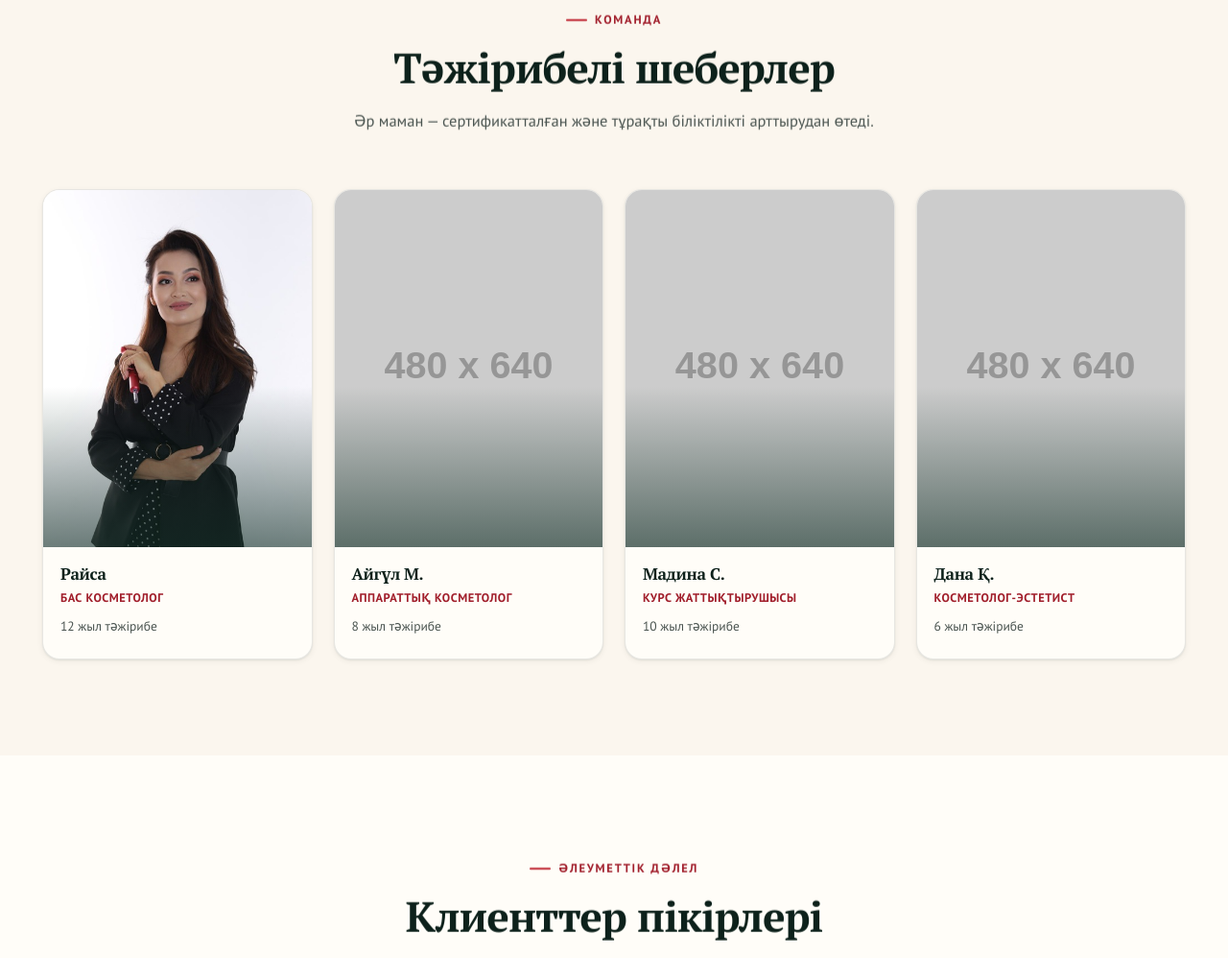
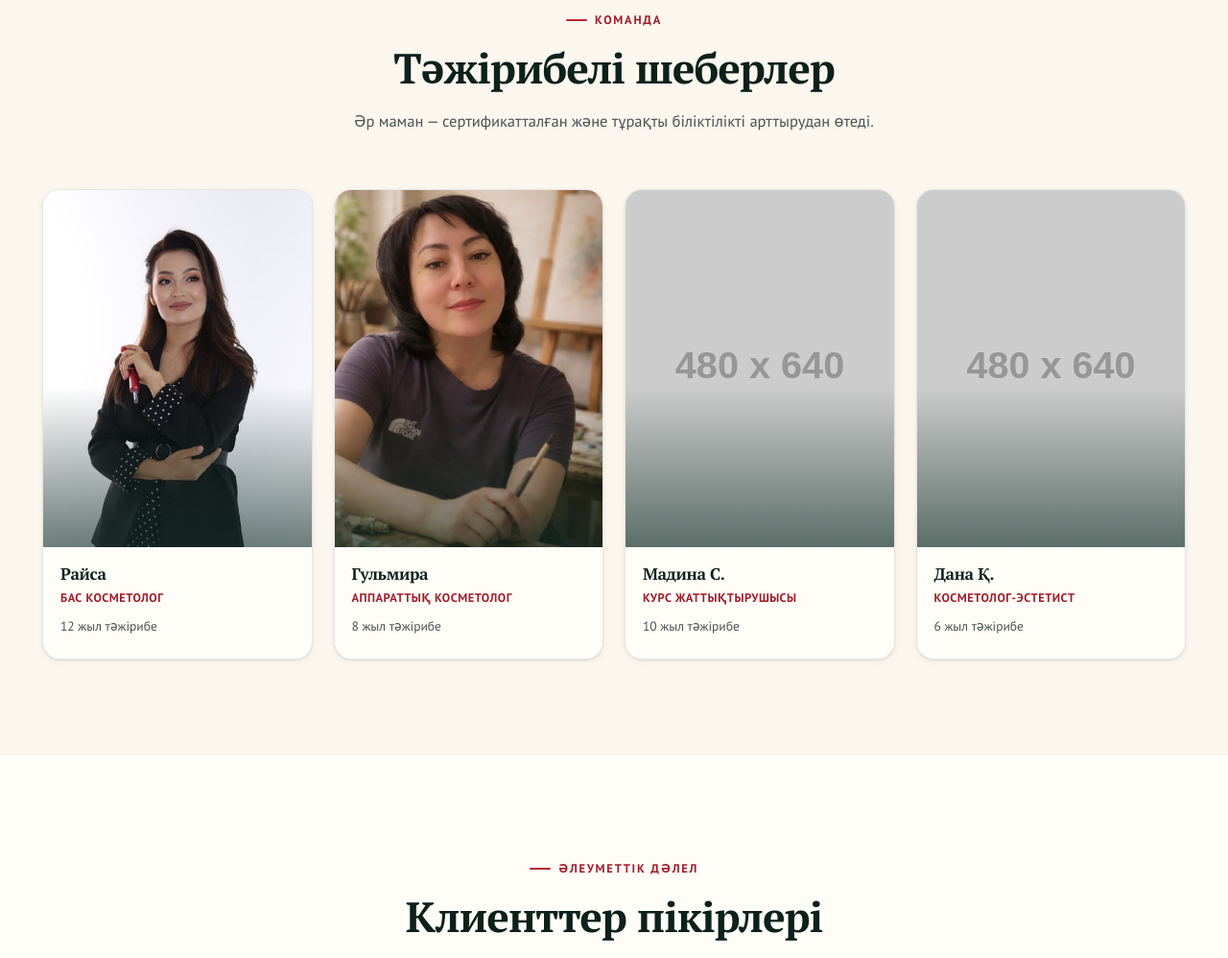
Before and after one commit to minaikhansaltanat-prog/zhasaru, a website: page branches/astana.html in a window 1280 px wide. Shown: the part 7735-8733 px from the top of the page at 96% size. Drawn offline with Linux system fonts and the light colour scheme; placeholder pictures from the web are drawn by us.

Commit message:
Add Astana branch specialist photo (Gulmira)
Replaced the generic placeholder card in the Astana page's masters
section with the real photo from Photo/Astana.jpeg, name "Гульмира".
Marked astana in build-cities.mjs as custom: true so it now has real
per-city content and is skipped on future regenerations from
index.html — re-running the generator no longer overwrites it.

Co-Authored-By: Claude Sonnet 5 <noreply@anthropic.com>

```diff
--- a/branches/astana.html
+++ b/branches/astana.html
@@ -375,8 +375,8 @@
         <div class="master-body"><h4>Райса</h4><p class="role" data-i18n="masters.role1">Бас косметолог</p><p><span>12 </span><span data-i18n="masters.exp">жыл тәжірибе</span></p></div>
       </article>
       <article class="master-card">
-        <div class="master-media"><img src="https://placehold.co/480x640/1f5138/fbf6ee?text=Zhas+Aru" alt="" loading="lazy"></div>
-        <div class="master-body"><h4>Айгүл М.</h4><p class="role" data-i18n="masters.role2">Аппараттық косметолог</p><p><span>8 </span><span data-i18n="masters.exp">жыл тәжірибе</span></p></div>
+        <div class="master-media"><img src="../assets/img/masters/gulmira-astana.jpg" alt="Гульмира" loading="lazy"></div>
+        <div class="master-body"><h4>Гульмира</h4><p class="role" data-i18n="masters.role2">Аппараттық косметолог</p><p><span>8 </span><span data-i18n="masters.exp">жыл тәжірибе</span></p></div>
       </article>
       <article class="master-card">
         <div class="master-media"><img src="https://placehold.co/480x640/bf2632/fbf6ee?text=Zhas+Aru" alt="" loading="lazy"></div>
```
Also changed, not shown: build-cities.mjs (+8 -1 lines), assets/img/masters/gulmira-astana.jpg (added).
